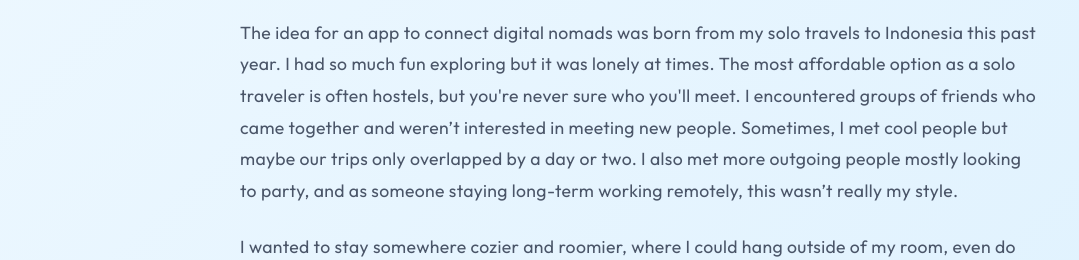
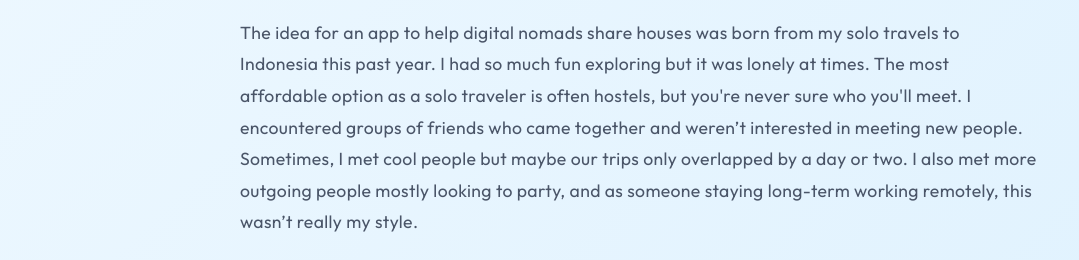
Before and after one commit to nickisew/rumahs-teaser, a website: page about.html in a window 1280 px wide. Shown: the part 518-778 px from the top of the page, without its empty margins (0-1079 px from the left). Drawn offline with Linux system fonts and the light colour scheme.

Commit message:
change wording

```diff
--- a/about.html
+++ b/about.html
@@ -29,7 +29,7 @@
                     and create meaningful connections while traveling solo.</p>
 
                 <h2>Why 'Rumahs'?</h2>
-                <p>The idea for an app to connect digital nomads was born from my solo travels to Indonesia this past year. I had so much fun exploring but it was lonely at times. The most affordable option as a solo traveler is often hostels, but you're never sure who you'll meet. I encountered groups of friends who came together and weren’t interested in meeting new people. Sometimes, I met cool people but maybe our trips only overlapped by a day or two. I also met more outgoing people mostly looking to party, and as someone staying long-term working remotely, this wasn’t really my style.
+                <p>The idea for an app to help digital nomads share houses was born from my solo travels to Indonesia this past year. I had so much fun exploring but it was lonely at times. The most affordable option as a solo traveler is often hostels, but you're never sure who you'll meet. I encountered groups of friends who came together and weren’t interested in meeting new people. Sometimes, I met cool people but maybe our trips only overlapped by a day or two. I also met more outgoing people mostly looking to party, and as someone staying long-term working remotely, this wasn’t really my style.
                 <p>I wanted to stay somewhere cozier and roomier, where I could hang outside of my room, even do my own grocery shopping and cook for myself. I really wanted to stay in a home but as a solo traveler, I didn’t have the budget for it.</p>
                 <p>That’s when I realized, how cool would it be if I had a group of people like me that wanted to share a villa. But where do I meet them? And if I find them, how do we find a rental together and safely split the cost?</p>
                 <p>This is what Rumahs is for.</p>
```
